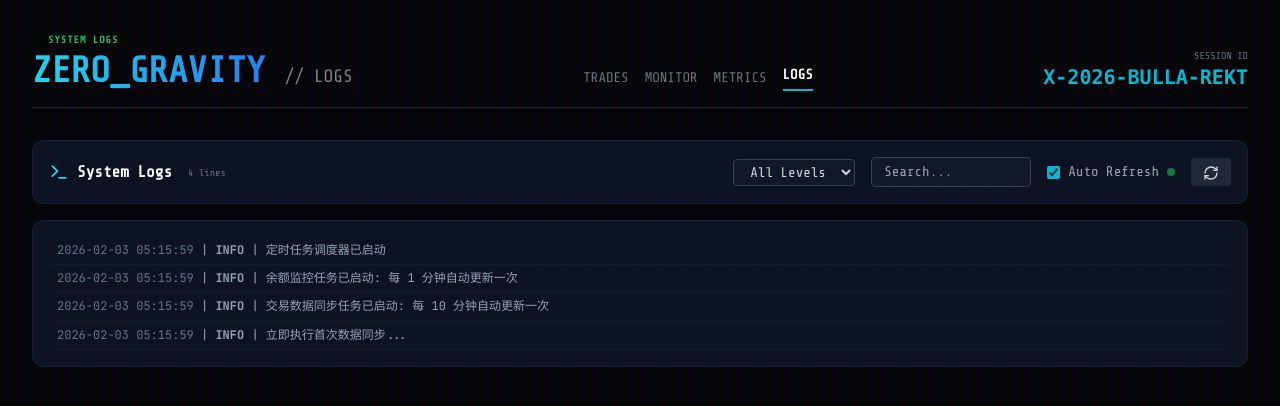
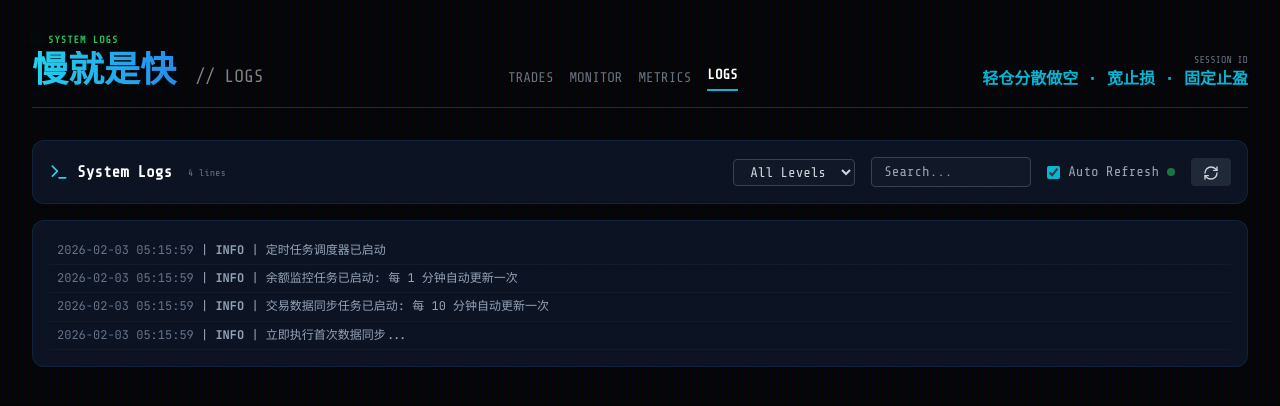
Before and after one commit to miracle-zs/crypto_dashboard, a FastAPI app: page /logs in a window 1280 px wide. Shown: the top 406 px of the page. Run offline with FastAPI, Linux system fonts and the light colour scheme; some libraries are stand-ins or nearby versions.

Commit message:
style: update header slogan with trading philosophy
- Replace ZERO_GRAVITY with 慢就是快
- Replace X-2026-BULLA-REKT with 轻仓分散做空 · 宽止损 · 固定止盈
- Apply to all 4 pages

```diff
--- a/templates/index.html
+++ b/templates/index.html
@@ -89,7 +89,7 @@
                 <span class="text-[10px] text-green-500 font-bold tracking-widest">SYSTEM ONLINE</span>
             </div>
             <h1 class="text-2xl md:text-4xl font-bold text-transparent bg-clip-text bg-gradient-to-r from-cyan-400 to-blue-600">
-                ZERO_GRAVITY <span class="text-white text-lg font-normal opacity-50">// CONSOLE</span>
+                慢就是快 <span class="text-white text-lg font-normal opacity-50">// CONSOLE</span>
             </h1>
         </div>
         <div class="flex items-center gap-4 text-sm">
@@ -100,7 +100,7 @@
         </div>
         <div class="text-right">
             <div class="text-[10px] text-gray-500">SESSION ID</div>
-            <div class="text-xl font-bold text-cyan-500 font-mono">X-2026-BULLA-REKT</div>
+            <div class="text-base font-bold text-cyan-500 font-mono">轻仓分散做空 · 宽止损 · 固定止盈</div>
         </div>
     </header>
 
--- a/templates/live_monitor.html
+++ b/templates/live_monitor.html
@@ -66,7 +66,7 @@
                 <span class="text-[10px] text-green-500 font-bold tracking-widest">SYSTEM ONLINE</span>
             </div>
             <h1 class="text-2xl md:text-4xl font-bold text-transparent bg-clip-text bg-gradient-to-r from-cyan-400 to-blue-600">
-                ZERO_GRAVITY <span class="text-white text-lg font-normal opacity-50">// CONSOLE</span>
+                慢就是快 <span class="text-white text-lg font-normal opacity-50">// MONITOR</span>
             </h1>
         </div>
         <div class="flex items-center gap-4 text-sm">
@@ -77,7 +77,7 @@
         </div>
         <div class="text-right">
             <div class="text-[10px] text-gray-500">SESSION ID</div>
-            <div class="text-xl font-bold text-cyan-500 font-mono">X-2026-BULLA-REKT</div>
+            <div class="text-base font-bold text-cyan-500 font-mono">轻仓分散做空 · 宽止损 · 固定止盈</div>
         </div>
     </header>
 
--- a/templates/logs.html
+++ b/templates/logs.html
@@ -69,7 +69,7 @@
                 <span class="text-[10px] text-green-500 font-bold tracking-widest">SYSTEM LOGS</span>
             </div>
             <h1 class="text-2xl md:text-4xl font-bold text-transparent bg-clip-text bg-gradient-to-r from-cyan-400 to-blue-600">
-                ZERO_GRAVITY <span class="text-white text-lg font-normal opacity-50">// LOGS</span>
+                慢就是快 <span class="text-white text-lg font-normal opacity-50">// LOGS</span>
             </h1>
         </div>
         <div class="flex items-center gap-4 text-sm">
@@ -80,7 +80,7 @@
         </div>
         <div class="text-right">
             <div class="text-[10px] text-gray-500">SESSION ID</div>
-            <div class="text-xl font-bold text-cyan-500 font-mono">X-2026-BULLA-REKT</div>
+            <div class="text-base font-bold text-cyan-500 font-mono">轻仓分散做空 · 宽止损 · 固定止盈</div>
         </div>
     </header>
 
--- a/templates/metrics.html
+++ b/templates/metrics.html
@@ -66,7 +66,7 @@
                 <span class="text-[10px] text-green-500 font-bold tracking-widest">SYSTEM ONLINE</span>
             </div>
             <h1 class="text-2xl md:text-4xl font-bold text-transparent bg-clip-text bg-gradient-to-r from-cyan-400 to-blue-600">
-                ZERO_GRAVITY <span class="text-white text-lg font-normal opacity-50">// CONSOLE</span>
+                慢就是快 <span class="text-white text-lg font-normal opacity-50">// METRICS</span>
             </h1>
         </div>
         <div class="flex items-center gap-4 text-sm">
@@ -77,7 +77,7 @@
         </div>
         <div class="text-right">
             <div class="text-[10px] text-gray-500">SESSION ID</div>
-            <div class="text-xl font-bold text-cyan-500 font-mono">X-2026-BULLA-REKT</div>
+            <div class="text-base font-bold text-cyan-500 font-mono">轻仓分散做空 · 宽止损 · 固定止盈</div>
         </div>
     </header>
 
```
Also changed, not shown: 1 other file.
